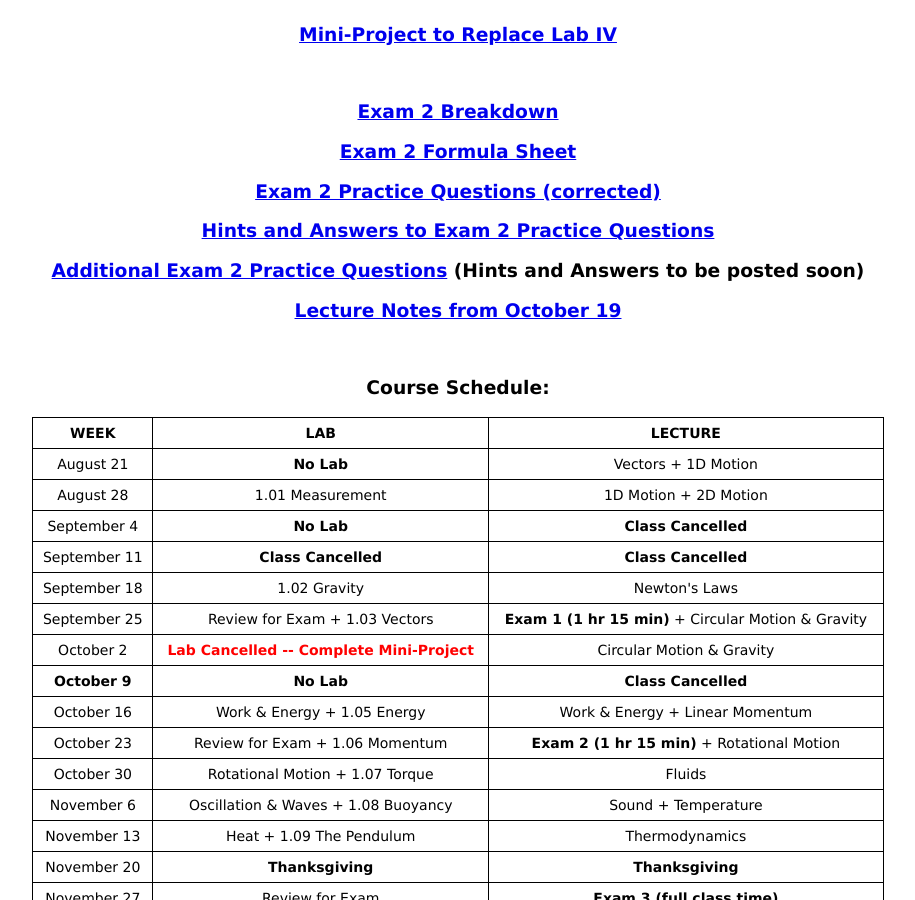
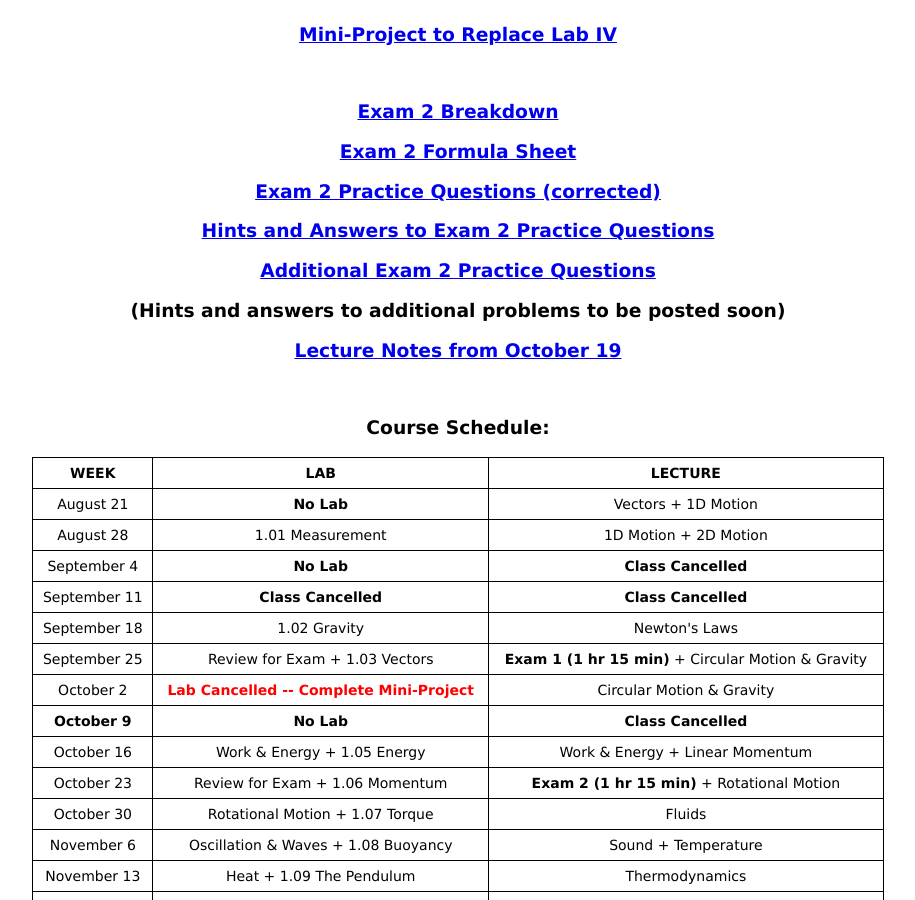
Before and after one commit to dhlaurence/dhlaurence.github.io, a Jekyll site: the page built from teaching/phys2350fall17.html, in a window 1280 px wide and 900 px high, scrolled down 457 px. Shown: the whole window, without its empty margins (182-1097 px from the left). Built offline with Jekyll 4.4.1, drawn with Linux system fonts in a browser that asks for light colours.

Commit message:
Update phys2350fall17.html

```diff
--- a/teaching/phys2350fall17.html
+++ b/teaching/phys2350fall17.html
@@ -51,7 +51,11 @@
   </h3>
 
   <h3>
-    <center><a target="_blanl" href="http://www.blazartheory.com/files/Additional_PHYS2350_Fall_2017_Exam_2_Review_Questions.pdf">Additional Exam 2 Practice Questions</a> (Hints and Answers to be posted soon)</center>
+    <center><a target="_blanl" href="http://www.blazartheory.com/files/Additional_PHYS2350_Fall_2017_Exam_2_Review_Questions.pdf">Additional Exam 2 Practice Questions</a></center>
+  </h3>
+
+  <h3>
+    <center>(Hints and answers to additional problems to be posted soon)</center>
   </h3>
 
   <h3>
```
